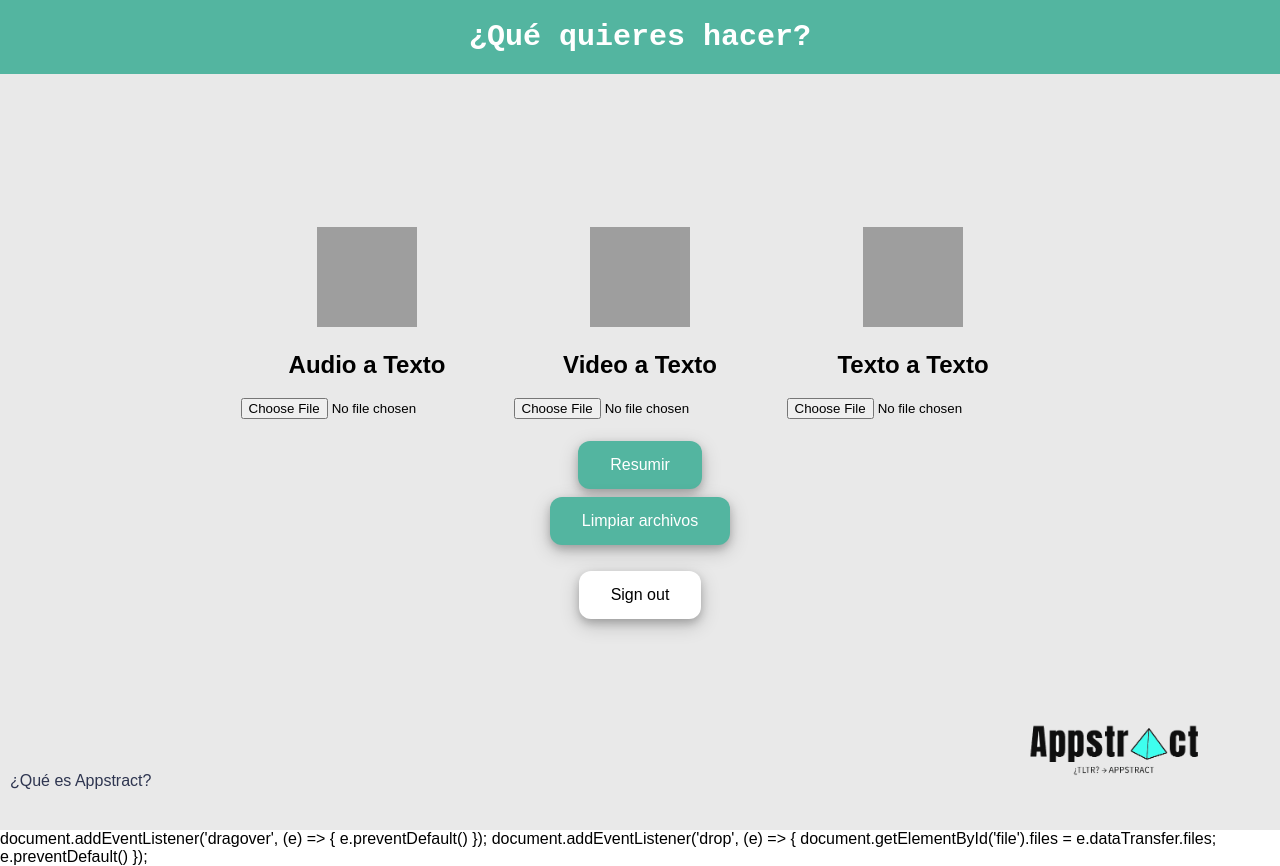
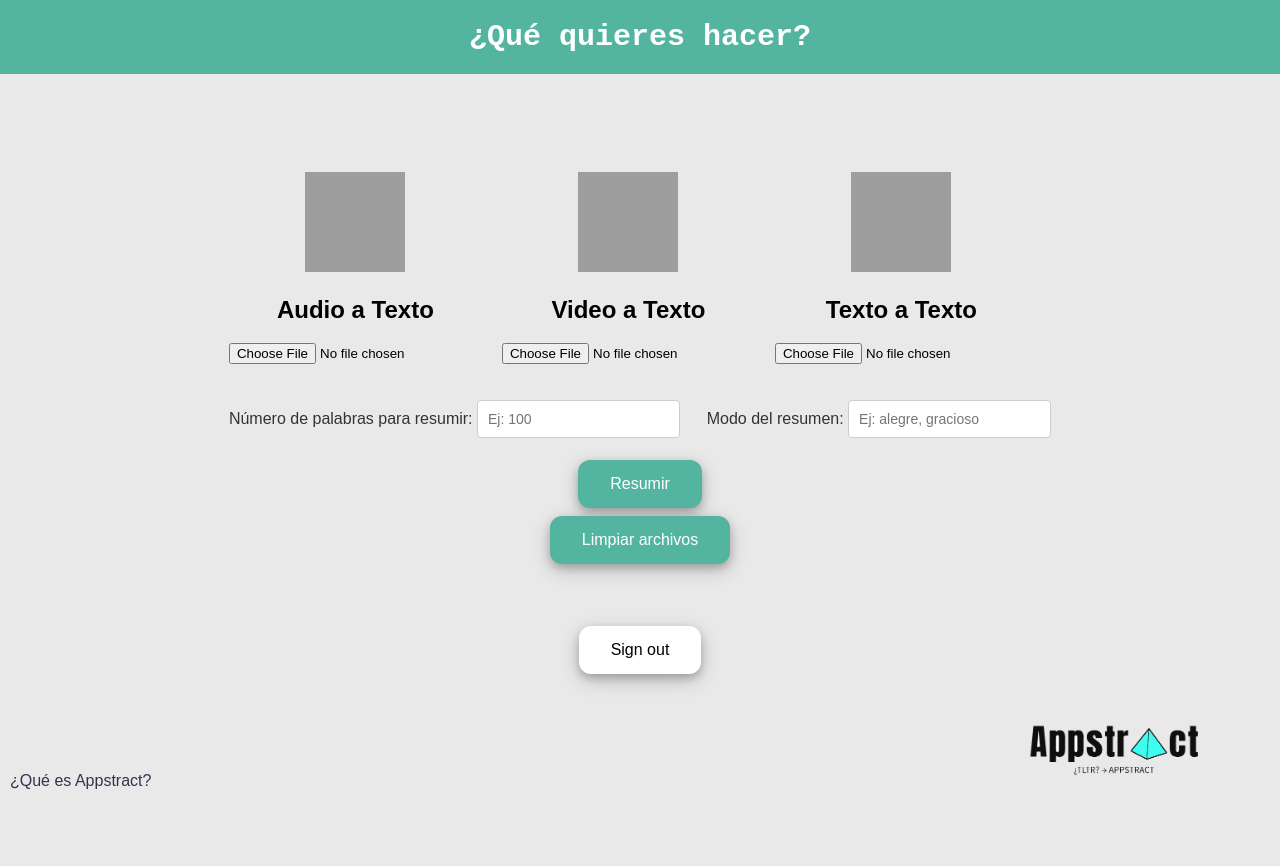
Before and after one commit to AlvarezIglesias/appstract, a Flask app: page /mainpage/ in a window 1280 px wide. After the commit the page ends 789 px from the top, so only its background shows below. Run offline with Flask 3, Linux system fonts and the light colour scheme; the visitor is signed in with stand-in values (Sample User, id 1); grey boxes are pictures that could not be loaded.

Commit message:
new fields

```diff
--- a/main.py
+++ b/main.py
@@ -53,6 +53,9 @@ def upload_file():
     try:
         if request.method == 'POST':
             print("post")
+            num_palabras = request.form.get('num_palabras', '100')
+            num_palabras = int(num_palabras) or 50
+            modo_resumen = request.form.get('modo_resumen', 'neutro')
             if request.files['file_audio'].filename != '':
                 print("audio")
                 file = request.files['file_audio']
@@ -68,7 +71,7 @@ def upload_file():
                 if res.results:
                     for result in res.results:
                         data += result.alternatives[0].transcript + ' '
-                    data = str(summarize_text(data))
+                    data = str(summarize_text(data,words=num_palabras, mood=modo_resumen))
                 else:
                     print(f"Ha habido un problema con el audio: {res}")
 
@@ -92,7 +95,7 @@ def upload_file():
 
                 text = tmp_file.read()
                 print(text)
-                data = str(summarize_text(text))
+                data = str(summarize_text(text,words=num_palabras, mood=modo_resumen))
 
                 print(data)
                 return render_template("/main_page.html", data={"abstract" : data})
@@ -116,7 +119,7 @@ def upload_file():
                 if res.results:
                     for result in res.results:
                         data += result.alternatives[0].transcript + ' '
-                    data = str(summarize_text(data))
+                    data = str(summarize_text(data,words=num_palabras, mood=modo_resumen))
                 else:
                     print(f"Ha habido un problema con el audio: {res}")
 
--- a/requirements.txt
+++ b/requirements.txt
@@ -9,6 +9,5 @@ moviepy==1.0.3
 vertexai==1.46.0
 Werkzeug==3.0.1
 flask_login==0.6.3
-pandas==2.2.2
 # waitress==3.0.0
 # pydub==0.25.1
--- a/templates/main_page.html
+++ b/templates/main_page.html
@@ -120,6 +120,30 @@
             border: 1px solid #888;
             width: 80%; /* Ancho del modal */
         }
+        .input-group {
+            margin-bottom: 15px;
+            display: flex;
+            flex-direction: column;
+        }
+
+        .input-label {
+            font-size: 16px;
+            color: #333;
+            margin-bottom: 5px;
+        }
+
+        .input-field {
+            font-size: 14px;
+            padding: 10px;
+            border: 1px solid #ccc;
+            border-radius: 4px;
+            transition: border-color 0.3s;
+        }
+
+        .input-field:focus {
+            border-color: #53b5a0;
+            outline: none;
+        }
     </style>
 </head>
 <body>
@@ -147,8 +171,16 @@
             </div>
             <div><br></div>
             <div>
+                <div><br></div>
+                <div>
+                    <label for="num_palabras"  class="input-label">Número de palabras para resumir:</label>
+                    <input type="text" id="num_palabras" name="num_palabras" class="input-field" placeholder="Ej: 100">
+                    &nbsp;&nbsp;&nbsp;&nbsp;
+                    <label for="modo_resumen"  class="input-label">Modo del resumen:</label>
+                    <input type="text" id="modo_resumen" name="modo_resumen" class="input-field" placeholder="Ej: alegre, gracioso">
+                </div>
+                <div><br></div>
                 <button type="submit" class="btn btn-primary btn-block">Resumir</button>
-                <!-- TODO añadir textbox para controlar el resultado de resumir -->
             </div>
             <div id="modal" class="modal">
                 <div class="modal-content">
@@ -158,7 +190,7 @@
             </div>
         </form>
         <a href="/mainpage/" class="btn btn-primary btn-block">Limpiar archivos</a>
-        <br>
+        <div><br></div><div><br></div><div><br></div>
         <a href="/" class="btn btn-primary btn-block" style="position: relative; text-align: left;  background-color: white; color: black;">Sign out</a>
         <div>
             {% if 'abstract' in data %}
@@ -254,11 +286,3 @@
 </script>
 
 </html>
-
-document.addEventListener('dragover', (e) => {
-    e.preventDefault()
-});
-document.addEventListener('drop', (e) => {
-    document.getElementById('file').files = e.dataTransfer.files;
-    e.preventDefault()
-});
--- a/tools/login.py
+++ b/tools/login.py
@@ -1,3 +1,4 @@
+from datetime import datetime
 import flask_login
 import random, os
 from flask import jsonify, request, redirect, Blueprint, render_template
@@ -37,6 +38,7 @@ def save_user_to_bigquery(user):
     fields = [
         bigquery.SchemaField("id", "STRING", mode="REQUIRED"),
         bigquery.SchemaField("password", "STRING", mode="REQUIRED"),
+        bigquery.SchemaField("creation_timestamp", "TIMESTAMP", mode="REQUIRED")
     ]
 
     # Crea la tabla si no existe
@@ -45,9 +47,24 @@ def save_user_to_bigquery(user):
         client_bq.create_table(table)  # Crea la tabla si no existe
     except Exception:
         pass
-    rows_to_insert = [dict(id=user.id, password=user.password)]
+
+    # comprueba usuarios duplicados
+    query = f"SELECT id FROM `{table_id}` WHERE id = '{user.id}'"
+    query_job = client_bq.query(query)
+    results = list(query_job)
+    if results:
+        return jsonify({"error": f"el usuario {user.id} ya existe en la base de datos."}), 400
+
+    current_timestamp = datetime.now().timestamp()
+    rows_to_insert = [
+        dict(
+            id=user.id,
+            password=user.password,
+            creation_timestamp=current_timestamp
+        )
+    ]
+
     errors = client_bq.insert_rows_json(table, rows_to_insert)
-
     if errors == []:
         print("Nuevo usuario guardado en BigQuery.")
     else:
```
Also changed, not shown: tools/read_audio.py (+10 -1 lines), tools/text_to_text.py (+5 -5 lines), changelog.md.
